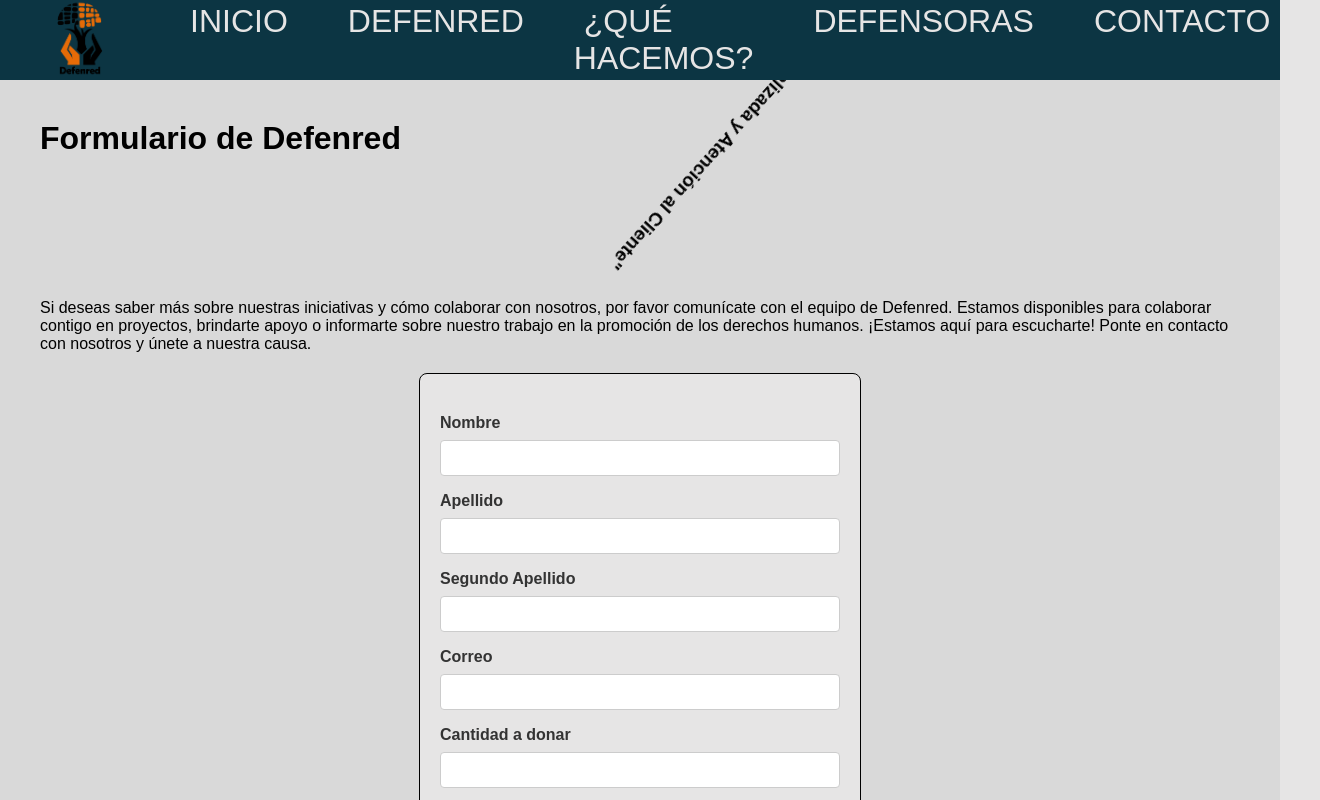
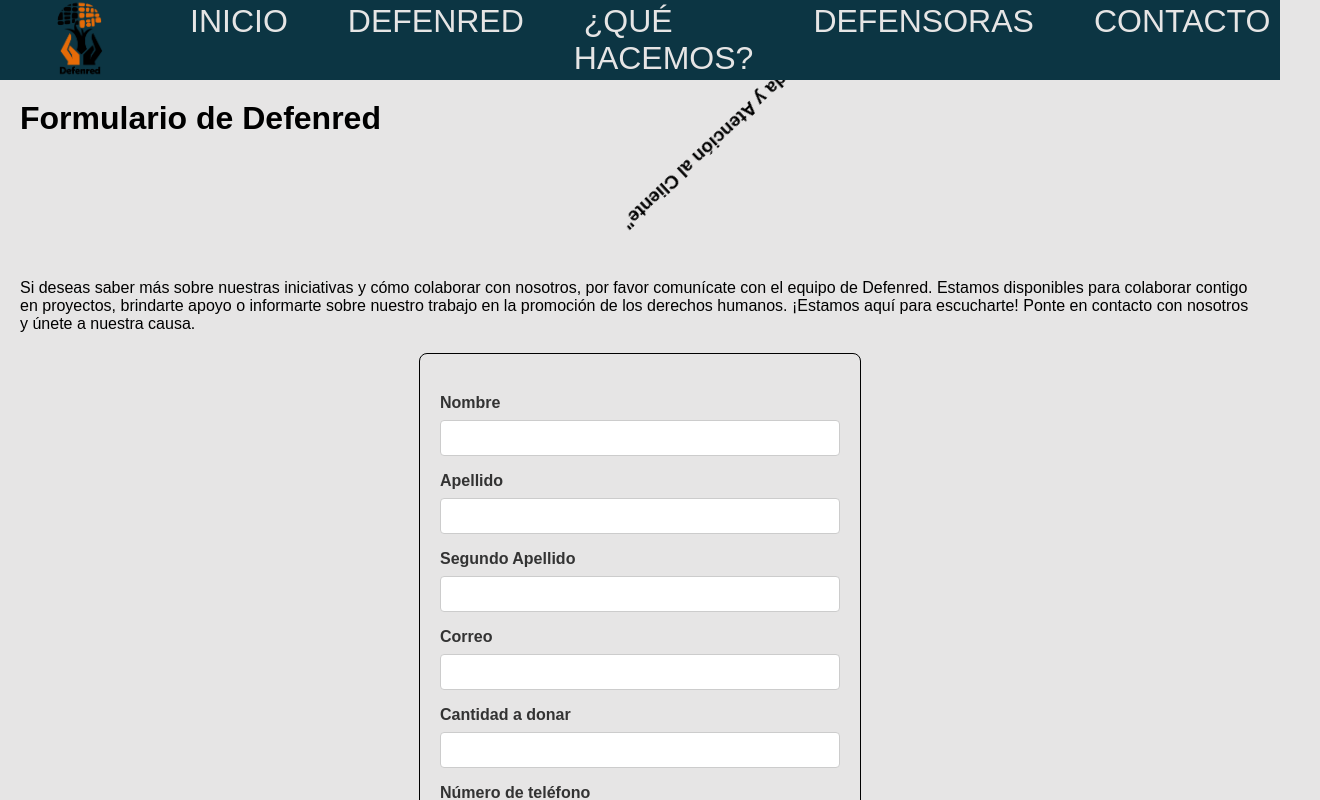
Before and after one commit to InkCapac/DANI_NODE, a React (Vite) app in the folder DEFENRED/: page /contacto in a window 1280 px wide. Shown: the top 800 px of the page, 1320 px wide, since content can reach past the window. Built offline with nearby package versions, Linux system fonts and the light colour scheme.

Commit message:
CAMBIOS 11-02
:)

```diff
--- a/DEFENRED/src/componentes/css/Section.css
+++ b/DEFENRED/src/componentes/css/Section.css
@@ -8,16 +8,9 @@
   }
 
   body {
-    background-color: var(--white);
     margin: 0;
     padding: 0;
     font-family: 'Readex Pro', sans-serif;
-  }
-
-  /* Estilos para el componente Sections */
-  section {
-    padding: 20px;
-    background-color: var(--gray);
   }
 
   .quote-defensoras {
--- a/DEFENRED/src/linkedPages/css_pages/inicioStyle.css
+++ b/DEFENRED/src/linkedPages/css_pages/inicioStyle.css
@@ -78,7 +78,7 @@ body {
 }
 
 .secciones-inicio img:hover {
-  transform: rotate(3deg) scale(1.1);
+  transform: rotate(-3deg) scale(1.1);
 }
 
 .secciones-parrafo1 {
```
